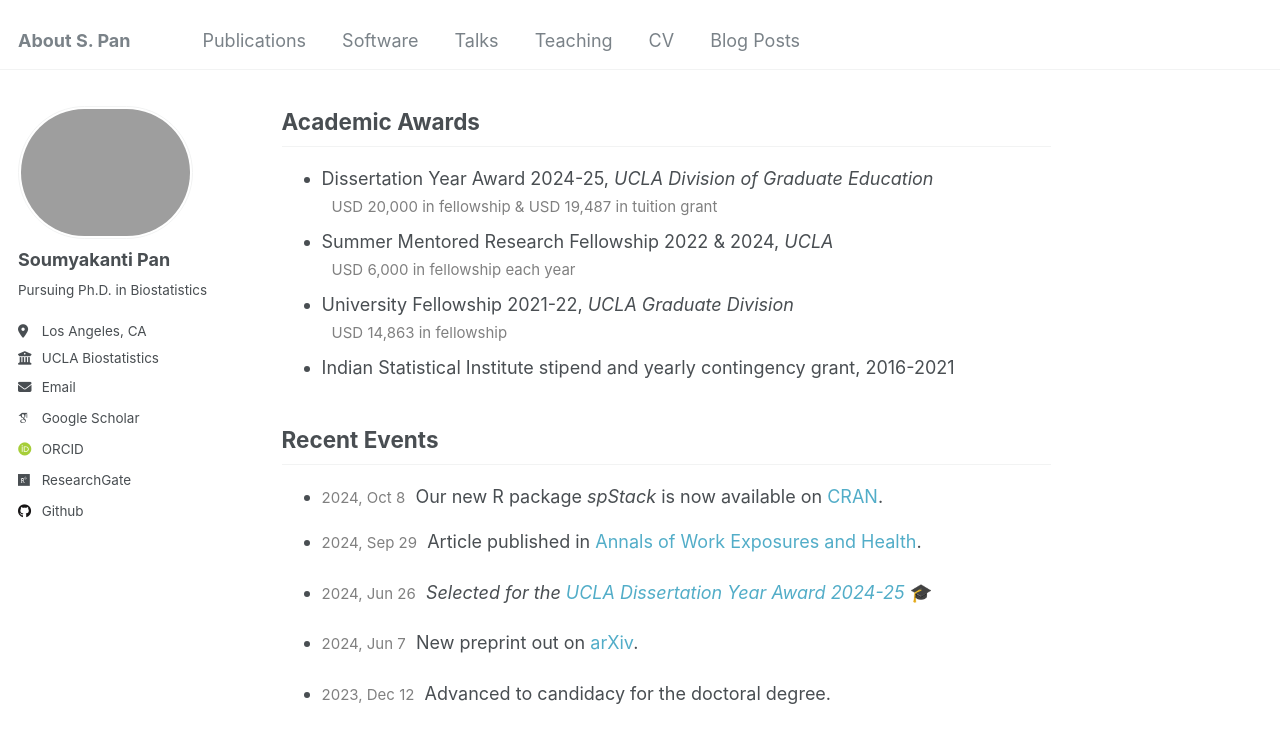
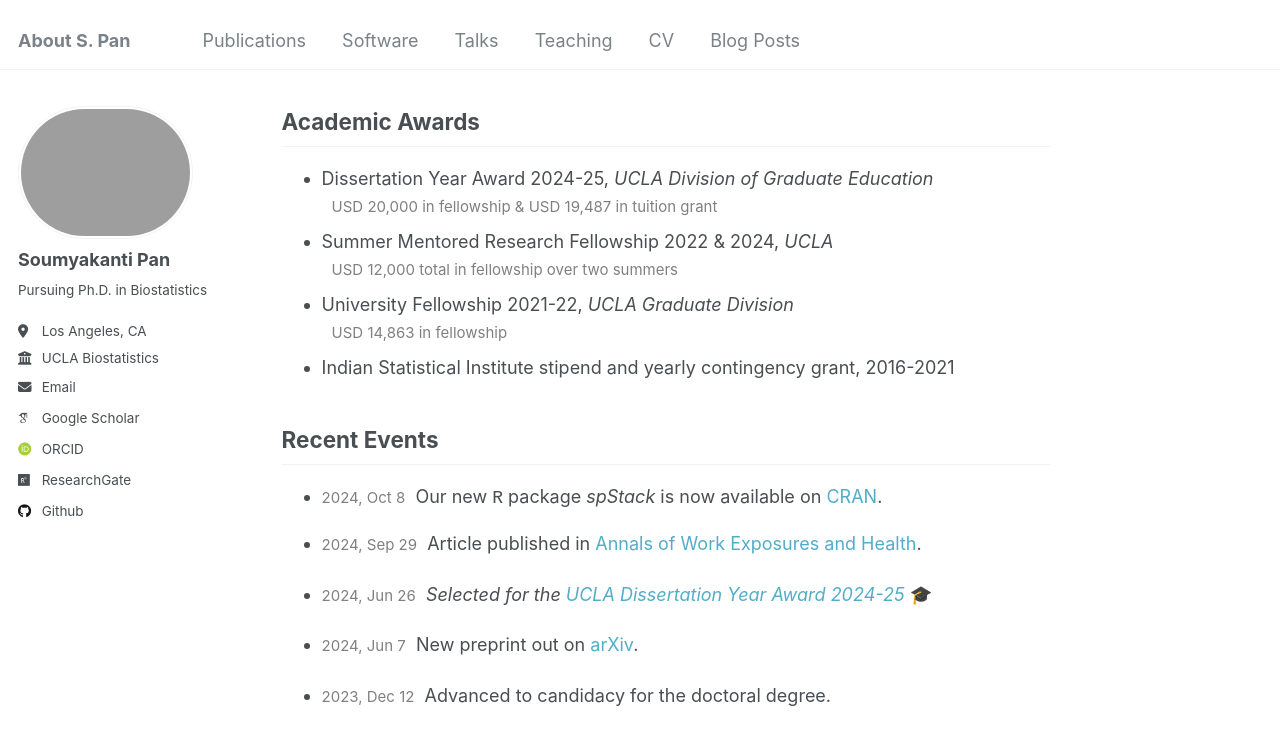
Before and after one commit to SPan-18/span-18.github.io, a Jekyll site: the page built from _pages/about.md, in a window 1280 px wide and 900 px high, scrolled down 681 px. Shown: the top 745 px of the window. Built offline with Jekyll 4.4.1, drawn with Linux system fonts in a browser that asks for light colours; emoji names are drawn with the system emoji font; some web fonts are replaced.

Commit message:
code font updates

```diff
--- a/_pages/about.md
+++ b/_pages/about.md
@@ -60,13 +60,13 @@
 - Dissertation Year Award 2024-25, *UCLA Division of Graduate Education*<br>
 <span style="font-size: smaller; color: grey; text-indent: -10px; padding-left: 10px;">USD 20,000 in fellowship & USD 19,487 in tuition grant</span>
 - Summer Mentored Research Fellowship 2022 & 2024, *UCLA*<br>
-<span style="font-size: smaller; color: grey; text-indent: -10px; padding-left: 10px;">USD 6,000 in fellowship each year</span>
+<span style="font-size: smaller; color: grey; text-indent: -10px; padding-left: 10px;">USD 12,000 total in fellowship over two summers</span>
 - University Fellowship 2021-22, *UCLA Graduate Division*<br>
 <span style="font-size: smaller; color: grey; text-indent: -10px; padding-left: 10px;">USD 14,863 in fellowship</span>
 - Indian Statistical Institute stipend and yearly contingency grant, 2016-2021
 
 ## Recent Events
-- <span style="font-size: smaller; color: grey">2024, Oct 8</span>&nbsp; Our new R package *spStack* is now available on [CRAN](https://cran.r-project.org/package=spStack).
+- <span style="font-size: smaller; color: grey">2024, Oct 8</span>&nbsp; Our new <span style="font-family: 'Courier New', monospace;">R</span> package *spStack* is now available on [CRAN](https://cran.r-project.org/package=spStack).
 
 <!-- * <span style="font-size: smaller; color: grey">2024, Oct 4</span>&nbsp; The spStack [website](https://span-18.github.io/spStack-dev/) is now live! -->
 
```
Also changed, not shown: _pages/software.md (+2 -2 lines).
